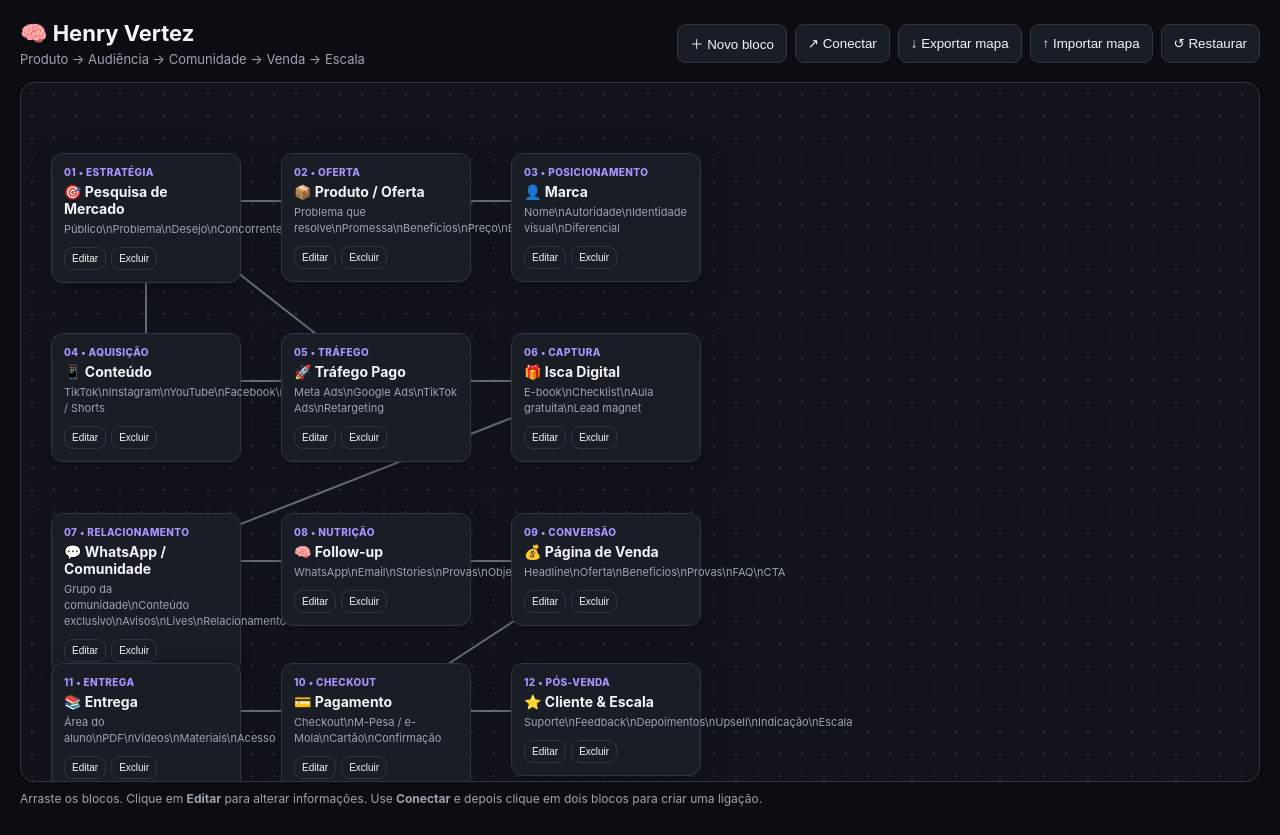
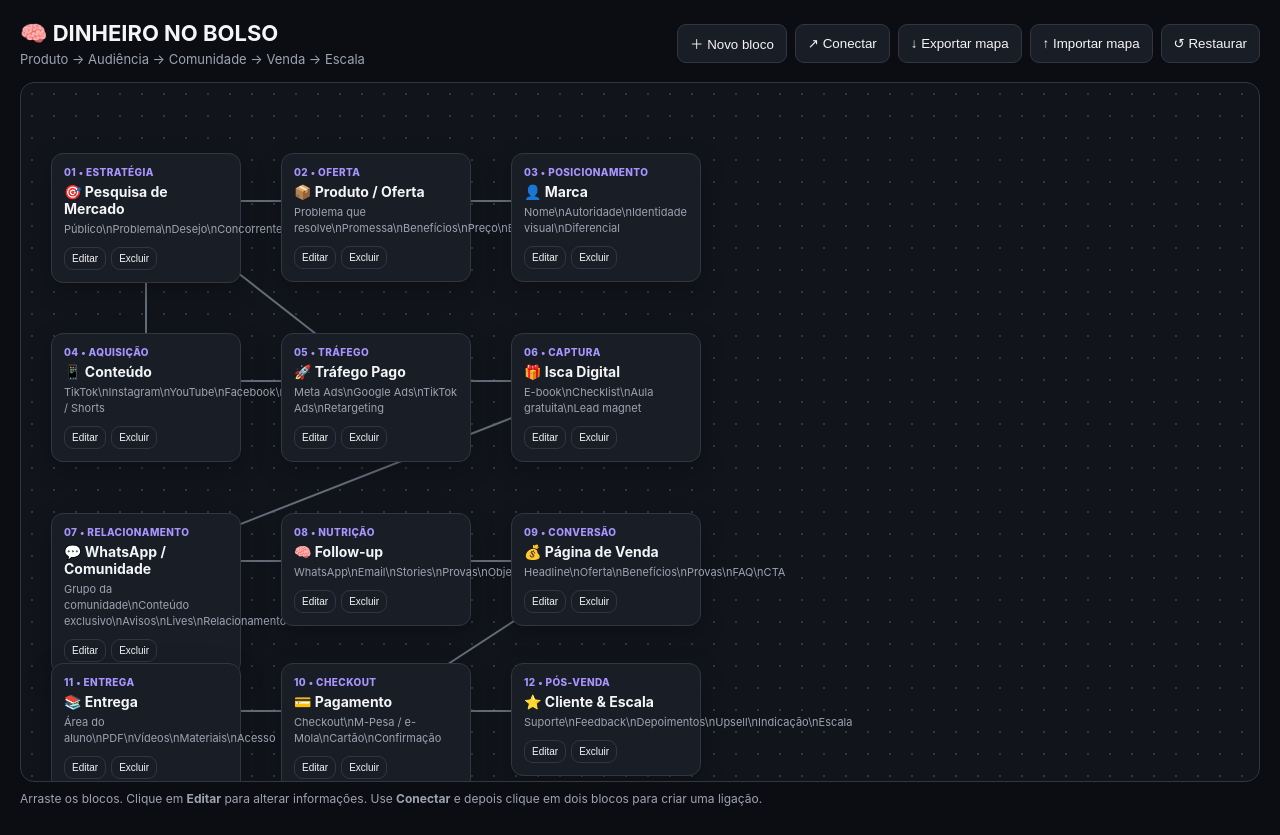
Before and after one commit to techo-black/Marketing-digital-MAP, a plain HTML site: page index.html in a window 1280 px wide. Drawn offline with Linux system fonts and the light colour scheme.

Commit message:
Change header title from 'Henry Vertez' to 'DINHEIRO NO BOLSO'

```diff
--- a/index.html
+++ b/index.html
@@ -10,7 +10,7 @@
   <div class="app">
     <header class="toolbar">
       <div>
-        <h1>🧠 Henry Vertez</h1>
+        <h1>🧠 DINHEIRO NO BOLSO</h1>
         <p>Produto → Audiência → Comunidade → Venda → Escala</p>
       </div>
       <div class="buttons">
```
